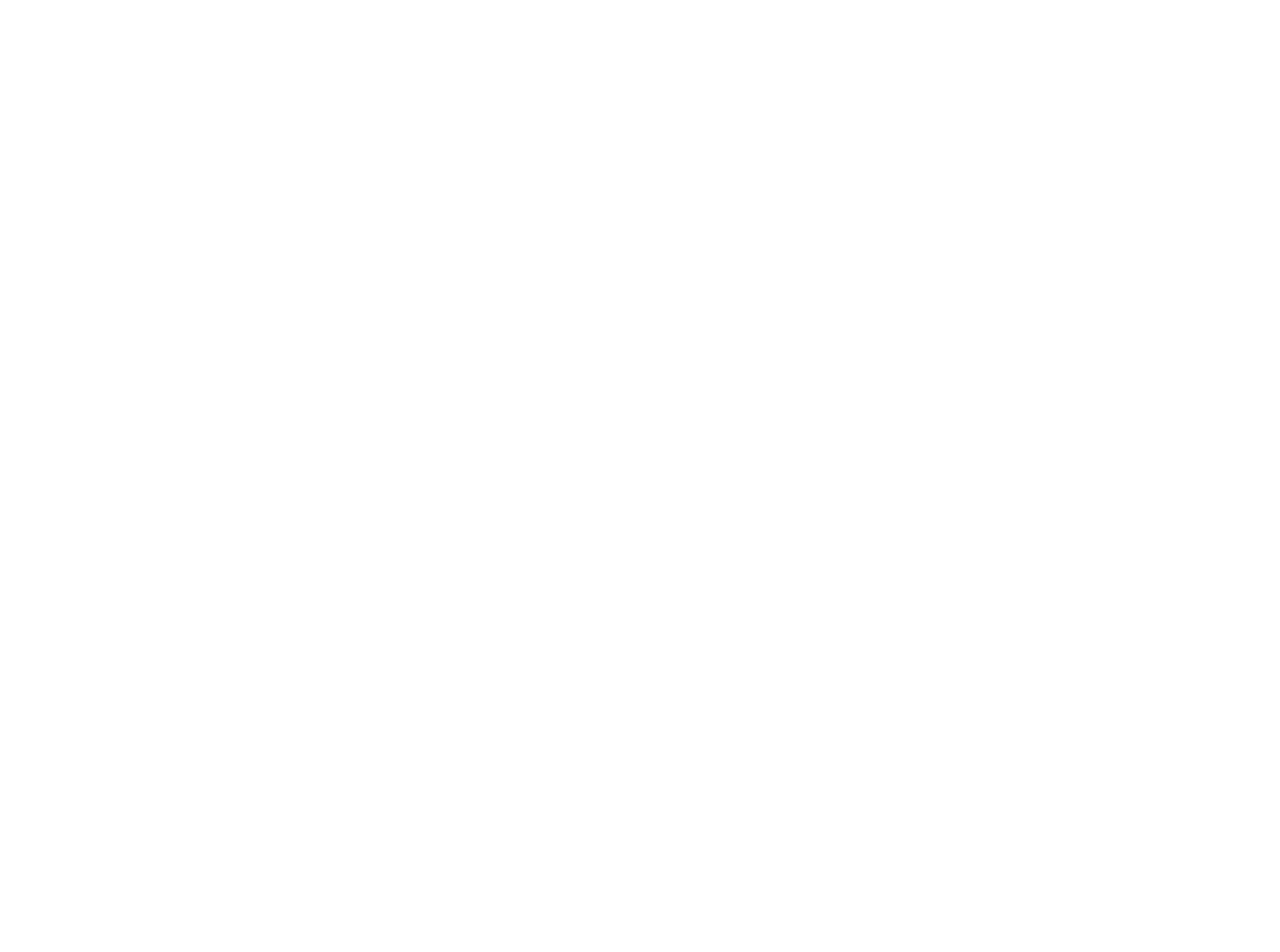
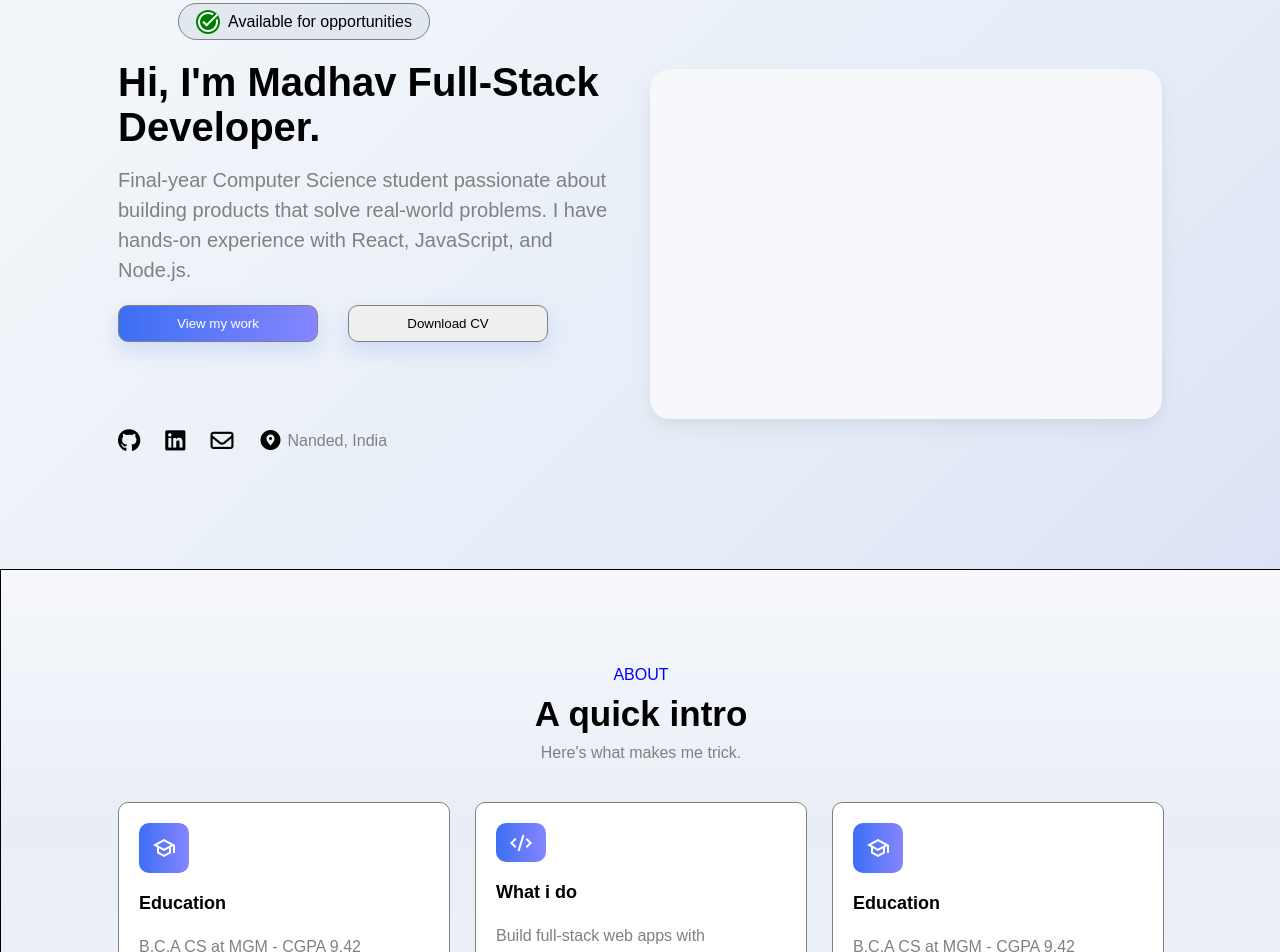
Before and after one commit to Madhav-87/my-portfolio, a React (Vite) app: page / in a window 1280 px wide. Shown: the part 148-1100 px from the top of the page. Before the commit the page ends 800 px from the top, so only its background shows below. Built offline with nearby package versions, Linux system fonts and the light colour scheme.

Commit message:
Add Section : About and Skill
I added the
    - About Section
    - Skill Section
in the home page.

```diff
--- a/index.html
+++ b/index.html
@@ -6,6 +6,7 @@
   <link rel="icon" type="image/svg+xml" href="/favicon.svg" />
   <link href="https://fonts.googleapis.com/icon?family=Material+Icons" rel="stylesheet">
   <link rel="stylesheet" href="https://fonts.googleapis.com/css2?family=Material+Symbols+Outlined" />
+  <link rel="stylesheet" href="https://cdnjs.cloudflare.com/ajax/libs/font-awesome/6.5.0/css/all.min.css">
   <meta name="viewport" content="width=device-width, initial-scale=1.0" />
   <title>portfolio-web</title>
 </head>
--- a/src/App.css
+++ b/src/App.css
@@ -3,6 +3,39 @@
 }
 body{
   margin: 0px;
+}
+.d-flex{
+  display:flex;
+  align-items:center;
+  justify-content:center;
+}
+.gap-5, .gap-25{
+  display:flex;
+  gap:5px;
+}
+.gap-25{
+  gap:25px;
+}
+.gap-10-column , .gap-20-column{
+  display:flex;
+  flex-direction:column;
+  gap:10px;
+}
+
+.gap-20-column{
+  gap:20px;
+}
+.text-center{
+  text-align:center;
+}
+.color-blue{
+  color:blue;
+}
+.color-grey{
+  color:grey;
+}
+.fw-5{
+  font-weight:500;
 }
 .header-div{
   height:65px;
@@ -34,7 +67,6 @@
 .profile-icon{
   height:40px;
   width:40px;
-  background: linear-gradient(135deg, #6C7AE0, #8FA4F3);
   display: flex;
   align-items: center;
   justify-content: center;
@@ -54,7 +86,6 @@
   border-radius: 10px;
 }
 .download-resume-btn{
-  background: linear-gradient(135deg, #6C7AE0, #8FA4F3);
   padding: 10px;
   border-radius: 13px;
   display: flex;
@@ -64,3 +95,192 @@
   color: white;
   font-weight: 600;
 }
+main{
+  min-height:100vh;
+  max-width:100vw;
+  background: linear-gradient(
+  135deg,
+  #f5f7fa 0%,
+  #e4ecf7 40%,
+  #d4d9f5 70%,
+  #c3c7f0 100%
+);
+}
+.intro-panel{
+  height:650px;
+  width:100%;
+  display:flex;
+  align-items:center;
+  justify-content:center;
+  flex-wrap:wrap;
+  padding-left:0px;
+  padding-right:0px;
+  gap:10px;
+}
+.image-container{
+  height: 350px; /* adjust 320–400px as needed */
+  width: 40%;
+
+  background: #f7f8fb; /* light card background */
+  border-radius: 20px;
+
+  display: flex;
+  align-items: center;
+  justify-content: center;
+
+  /* soft shadow (modern UI style) */
+  box-shadow:
+    0 10px 25px rgba(0, 0, 0, 0.05),
+    0 4px 10px rgba(0, 0, 0, 0.03);
+
+  /* optional smooth look */
+  transition: 0.3s ease;
+}
+.intro-info-section{
+  height:100%;
+  width:40%;
+  display:flex;
+  align-items:center;
+  flex-direction:column;
+  justify-content:center;
+  padding-right:10px;
+}
+.label-tag{
+  height:25px;
+  width:230px;
+  border:1px solid black;
+  border-radius:20px;
+  padding-right:10px;
+  padding-left:10px;
+  padding-top:5px;
+  padding-bottom:5px;
+  background-color:  #e2e8f0;
+  border-color:grey;
+  display:flex;
+  align-items:center;
+  justify-content:center;
+  gap:8px;
+  translate:-70px;
+}
+.bg-green{
+  background:green;
+  color:white;
+  border-radius:50%;
+}
+.heading-3,.heading-4{
+  font-size:40px;
+  font-weight:700;
+  color:black;
+}
+.heading-4{
+  font-size:35px;
+}
+.intro-info-content p {
+  display:flex;
+  flex-direction:column;
+  gap:15px;
+  font-size:20px;
+  color:grey;
+}
+.btn-section button{
+  padding:10px;
+  width:200px;
+  justify-self:left;
+  box-shadow: 0 8px 20px rgba(60, 111, 245, 0.18);
+  border-radius:10px;
+  border:1px solid grey;
+}
+.btn-section{
+  width:100%;
+  display:flex;
+  flex-direction:row;
+  flex-wrap:wrap;
+  gap:30px;
+  justify-content:left;
+  min-height:90px
+}
+.magic-btn{
+background: linear-gradient(
+  90deg,
+  #3c6ff5 0%,
+  #8685ff 100%
+);
+  color:white;
+  border-radius:10px;
+}
+.socio-media-label-sec{
+  width:100%;
+  font-size:23px;
+  display:flex;
+  gap:25px;
+  align-items:center;
+  min-height:90px;
+}
+.subtxt{
+  font-size:16px;
+  vertical-align:center;
+  color:grey;
+  line-height:25px;
+}
+.cursor-pointer{
+  cursor:pointer;
+}
+.about-me-section{
+  height:520px;
+  width:100%;
+  display:flex;
+  justify-content:center;
+  align-items:center;
+  flex-direction:column;
+  border:1px solid black;
+  gap:40px;
+  background: linear-gradient(
+    180deg,
+  #f6f8fc 0%,
+  #e9edf5 50%,
+  #eef2f7 100%
+);
+}
+.icon-badge{
+  width:50px;
+  height:50px;
+  display:flex;
+  align-items:center;
+  justify-content:center;
+}
+
+.about-Container{
+  height:150px;
+  width:290px;
+  border:1px solid black;
+  background:white;
+  border-radius:10px;
+  padding:20px;
+  transition:all 0.5s ease;
+  border:1px solid grey;
+}
+.about-Container:hover{
+   box-shadow:
+  0 6px 20px rgba(0, 0, 0, 0.05),
+  0 2px 6px rgba(0, 0, 0, 0.04);
+}
+.box-title{
+  font-size:18px;
+  font-weight:600;
+}
+.list-item{
+  width:90%;
+}
+.list-item ul{
+  list-style: none;
+  display: flex;
+  flex-wrap: wrap;
+  gap:10px;
+  padding: 0px;
+  margin: 0px;
+}
+.list-item ul li{
+  background: #e2e8f0;;
+  padding: 10px 7px;
+  border-radius: 10px;
+}
--- a/src/App.jsx
+++ b/src/App.jsx
@@ -9,7 +9,7 @@
       <header>
         <div className='header-div'>
           <div className='header-box-20'>
-            <div className='profile-icon'>
+            <div className='profile-icon magic-btn'>
               M
             </div>
             <div><h3>Madhav</h3></div>
@@ -21,17 +21,137 @@
             <div className='nav-items'>Contact</div>
           </div>
           <div className='header-box-20'>
-            <div className='download-resume-btn'>
+            <div className='download-resume-btn magic-btn'>
               <span className="material-symbols-outlined">
-              download
-            </span>
-            <span className=''>
-              Resume
-            </span>
+                download
+              </span>
+              <span className=''>
+                Resume
+              </span>
             </div>
           </div>
         </div>
       </header>
+      <main>
+        <div className="intro-panel">
+          <div className="intro-info-section">
+            <div className="label-tag">
+              <span class="material-symbols-outlined bg-green">
+                task_alt
+              </span>
+              <span>Available for opportunities</span>
+            </div>
+            <div className="intro-info-content">
+              <p>
+                <span className="heading-3">
+                  Hi, I'm Madhav Full-Stack Developer.
+                </span>
+                <span style={{ lineHeight: "30px" }}>
+                  Final-year Computer Science student passionate about building products that solve real-world problems. I have hands-on experience with React, JavaScript, and Node.js.
+                </span>
+              </p>
+            </div>
+            <div className="btn-section">
+              <div><button className="magic-btn">View my work</button></div>
+              <div><button>Download CV</button></div>
+            </div>
+            <div className="socio-media-label-sec">
+              <div class="fa-brands fa-github cursor-pointer"></div>
+              <div class="fa-brands fa-linkedin cursor-pointer"></div>
+              <div class="fa-regular fa-envelope cursor-pointer"></div>
+              <div className="d-flex gap-5"><span class="material-symbols-outlined">explore_nearby</span> <span className="subtxt">Nanded, India</span></div>
+            </div>
+          </div>
+          <div className="image-container"></div>
+        </div>
+        <div className="about-me-section">
+          <div className="gap-10-column text-center">
+            <div className="color-blue fw-5">ABOUT</div>
+            <div className="heading-4">A quick intro</div>
+            <div className="color-grey">Here's what makes me trick.</div>
+          </div>
+          <div className="d-flex gap-25">
+            <div className="about-Container gap-20-column cursor-pointer">
+              <div className="icon-badge magic-btn">
+                <span class="material-symbols-outlined">
+                  school
+                </span>
+              </div>
+              <div className="box-title">Education</div>
+              <div className="subtxt">B.C.A CS at MGM - CGPA 9.42</div>
+            </div>
+            <div className="about-Container gap-20-column cursor-pointer">
+              <div className="icon-badge magic-btn">
+                <span class="material-symbols-outlined">
+                  code_xml
+                </span>
+              </div>
+              <div className="box-title">What i do</div>
+              <div className="subtxt">Build full-stack web apps with JavaScript, Bootstrap, React & Node.</div>
+            </div>
+            <div className="about-Container gap-20-column cursor-pointer">
+              <div className="icon-badge magic-btn">
+                <span class="material-symbols-outlined">
+                  school
+                </span>
+              </div>
+              <div className="box-title">Education</div>
+              <div className="subtxt">B.C.A CS at MGM - CGPA 9.42</div>
+            </div>
+          </div>
+        </div>
+        <div className="about-me-section">
+          <div className="gap-10-column text-center">
+            <div className="color-blue fw-5">SKILLS</div>
+            <div className="heading-4">Tools I use daily</div>
+            <div className="color-grey">From design to deployment.</div>
+          </div>
+          <div className="d-flex gap-25">
+            <div className="about-Container gap-20-column cursor-pointer">
+              <div className="box-title color-blue">FrontEnd</div>
+              <div className='list-item'>
+                <ul>
+                  <li>HTML</li>
+                  <li>CSS</li>
+                  <li>JavaScript</li>
+                  <li>React.Js</li>
+                  <li>Bootstrap</li>
+                </ul>
+              </div>
+            </div>
+            <div className="about-Container gap-20-column cursor-pointer">
+              <div className="box-title color-blue">BackEnd</div>
+              <div className='list-item'>
+                <ul>
+                  <li>Node.js</li>
+                  <li>Express</li>
+                  <li>REST API</li>
+                  <li>JWT Tokens</li>
+                </ul>
+              </div>
+            </div>
+            <div className="about-Container gap-20-column cursor-pointer">
+              <div className="box-title color-blue">Database</div>
+              <div className='list-item'>
+                <ul>
+                  <li>SQL</li>
+                  <li>MYSQL</li>
+                </ul>
+              </div>
+            </div>
+          </div>
+        </div>
+         <div className="about-me-section">
+          <div className="gap-10-column text-center">
+            <div className="color-blue fw-5">FEATURED WORK</div>
+            <div className="heading-4">Most recent project</div>
+            <div className="color-grey">A glimpse of what i build.</div>
+          </div>
+          <div className="d-flex gap-25">
+
+          </div>
+        </div>
+      </main>
     </>
   )
 }
```
